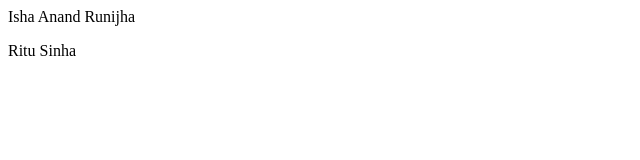
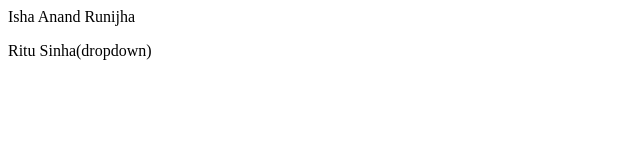
Before and after one commit to bachaspati-nayak/localrepo, a plain HTML site: page index.html in a window 1280 px wide. Shown: the full height of the page, 0-640 px from the left. Drawn offline with Linux system fonts and the light colour scheme.

Commit message:
add this too

```diff
--- a/index.html
+++ b/index.html
@@ -1,2 +1,2 @@
 <p>Isha Anand Runijha</p>
-<p>Ritu Sinha</p>
+<p>Ritu Sinha(dropdown)</p>
```
